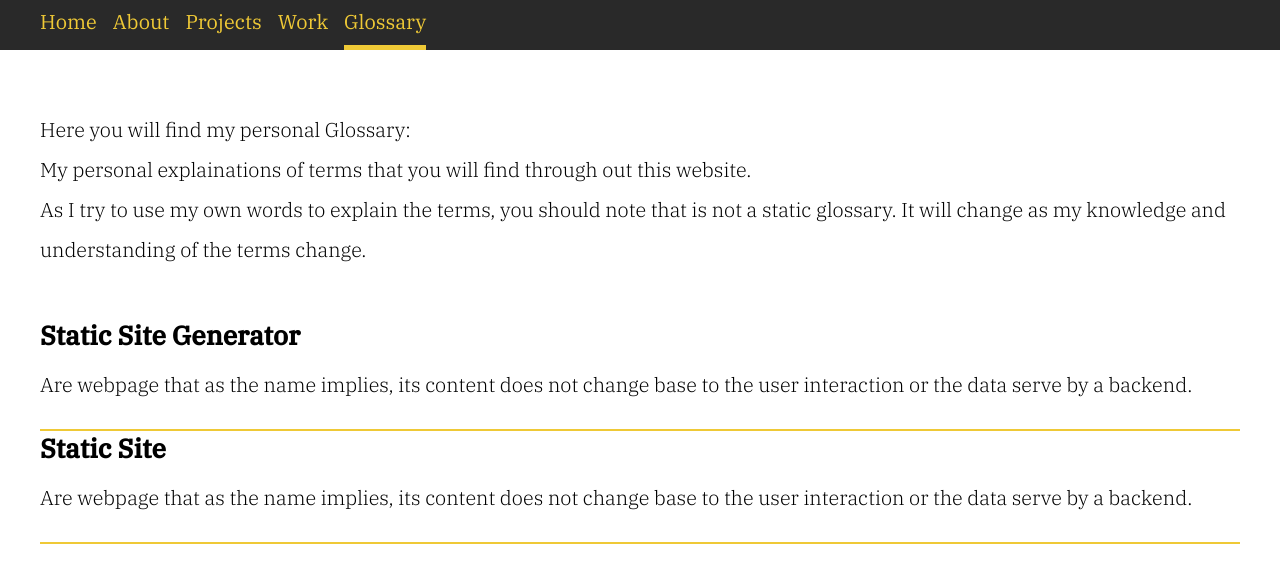
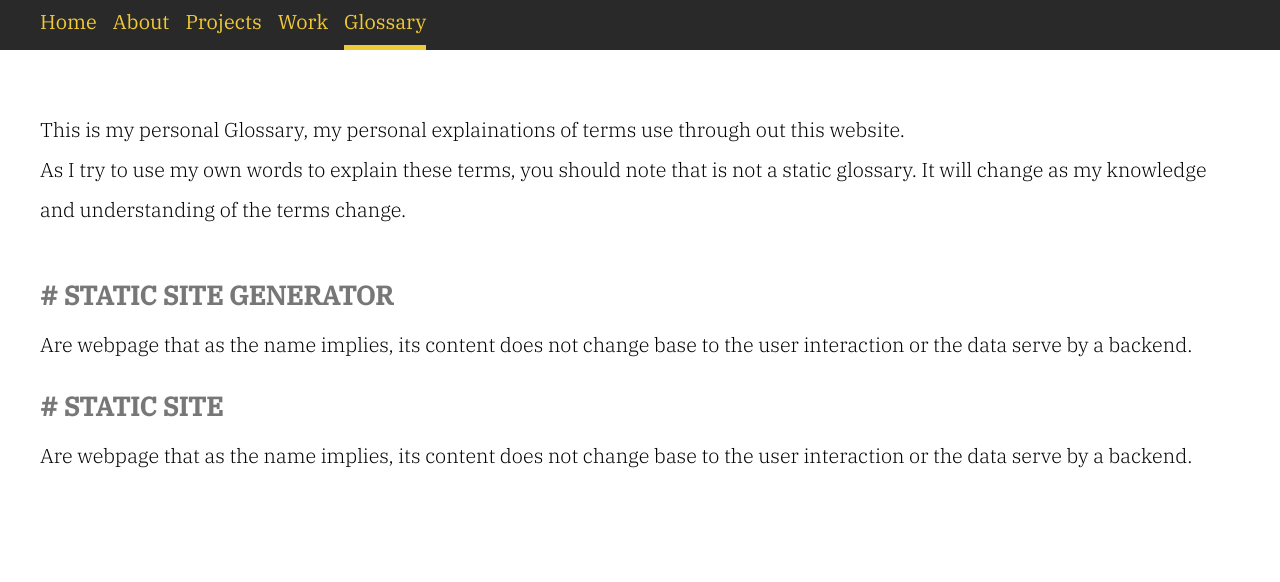
Before and after one commit to vanessacor/lollypoppe, an Astro site: page /glossary in a window 1280 px wide. Shown: the part 100-682 px from the top of the page. Built offline with nearby package versions, Linux system fonts and the light colour scheme; Astro itself is replaced by a stand-in of ours.

Commit message:
small fixes

```diff
--- a/src/components/GlossaryItem.astro
+++ b/src/components/GlossaryItem.astro
@@ -11,17 +11,17 @@ const title = item.data.term.replaceAll("-", " ");
 ---
 
 <li class="item">
-  <h2 id={item.data.term} class="title">{title}</h2>
+  <h2 id={item.data.term} class="title"># {title}</h2>
   <div class="content">
     <Content />
   </div>
-  <HorizontalLine class="hr" />
 </li>
 <style scoped>
   .title {
     margin-block-end: var(--space-extra-small);
     font-weight: bold;
-    text-transform: capitalize;
+    text-transform: uppercase;
+    color: var(--base-color-grey);
   }
   .content {
     margin-block-end: var(--space-medium);
--- a/src/pages/glossary.astro
+++ b/src/pages/glossary.astro
@@ -8,15 +8,14 @@ const glossaryItems = await getCollection("glossary");
 
 <PageLayout title="My Glossary">
   <section>
-    <p>Here you will find my personal Glossary:</p>
     <p>
-      My personal explainations of terms that you will find through out this
-      website.
+      This is my personal Glossary, my personal explainations of terms use
+      through out this website.
     </p>
     <p>
-      As I try to use my own words to explain the terms, you should note that is
-      not a static glossary. It will change as my knowledge and understanding of
-      the terms change.
+      As I try to use my own words to explain these terms, you should note that
+      is not a static glossary. It will change as my knowledge and understanding
+      of the terms change.
     </p>
   </section>
   <ul class="list">
--- a/src/pages/index.astro
+++ b/src/pages/index.astro
@@ -2,14 +2,13 @@
 import PageLayout from "../layouts/PageLayout.astro";
 import { getCollection } from "astro:content";
 import PostCard from "../components/PostCard.astro";
-import HorizontalLine from "../components/horizontalLine.astro";
 
 const postList = await getCollection("blog");
 const blogPostList = postList.filter((post) => !post.data.draft);
 ---
 
 <PageLayout title="Blog">
-  <h2 class="header">Hey there! Welcome to digital garden 🌱</h2>
+  <h2 class="header">Hey there! Welcome to my digital garden 🌱</h2>
   <div>
     {
       blogPostList
--- a/src/pages/projects.astro
+++ b/src/pages/projects.astro
@@ -2,7 +2,6 @@
 import { getCollection } from "astro:content";
 import ProjectCard from "../components/ProjectCard.astro";
 import PageLayout from "../layouts/PageLayout.astro";
-import HorizontalLine from "../components/horizontalLine.astro";
 
 const projects = await getCollection("projects");
 ---
```
